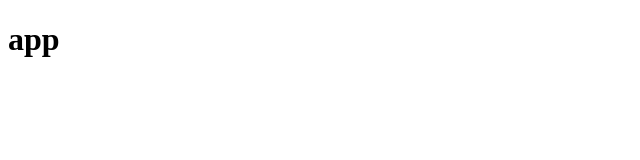
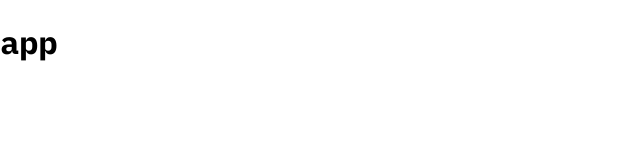
Before and after one commit to KrzysztofBienias/ui, a React (Create React App) app: page / in a window 1280 px wide. Shown: the top 160 px of the page, without its empty margins (0-640 px from the left). Built offline with nearby package versions, Linux system fonts and the light colour scheme.

Commit message:
Created GlobalStyles

```diff
--- a/src/App.js
+++ b/src/App.js
@@ -1,8 +1,10 @@
 import React from 'react';
+import { GlobalStyle } from './assets/styles/GlobalStyles';
 
 const App = () => {
   return (
     <div>
+      <GlobalStyle />
       <h1>app</h1>
     </div>
   );
--- /dev/null
+++ b/src/assets/styles/GlobalStyles.js
@@ -0,0 +1,21 @@
+import { createGlobalStyle } from 'styled-components';
+
+export const GlobalStyle = createGlobalStyle`
+  html {
+    box-sizing: border-box;
+  }
+
+  body {
+    padding: 0;
+    margin: 0;
+    max-width: 100%;
+    width: 100%;
+    overflow-x: hidden;
+  }
+
+  *, *::after, *::before {
+    box-sizing: inherit;
+    font-family: 'IBM Plex Mono', monospace;
+    color: black;
+  }
+`;
```
Also changed, not shown: src/assets/images/logo.png (renamed from src/assets/styles/logo.png).
